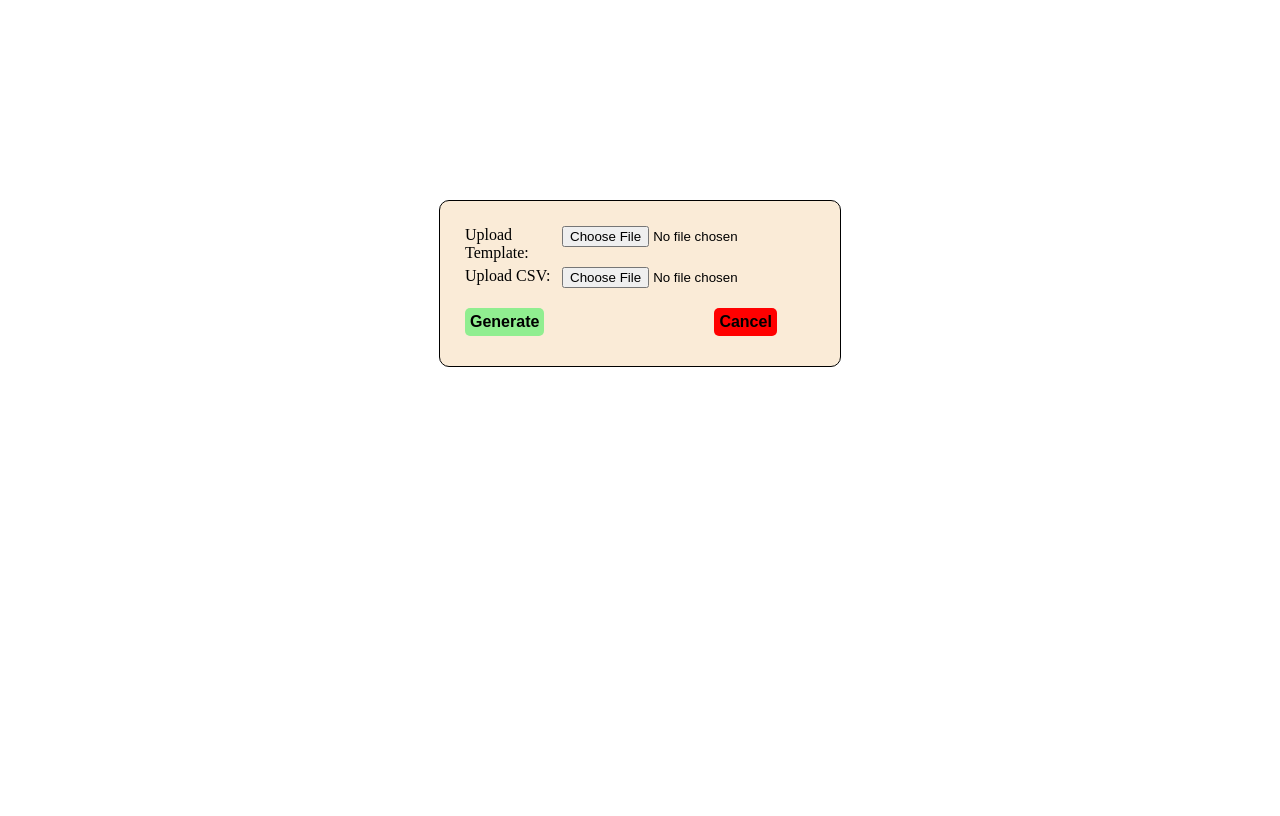
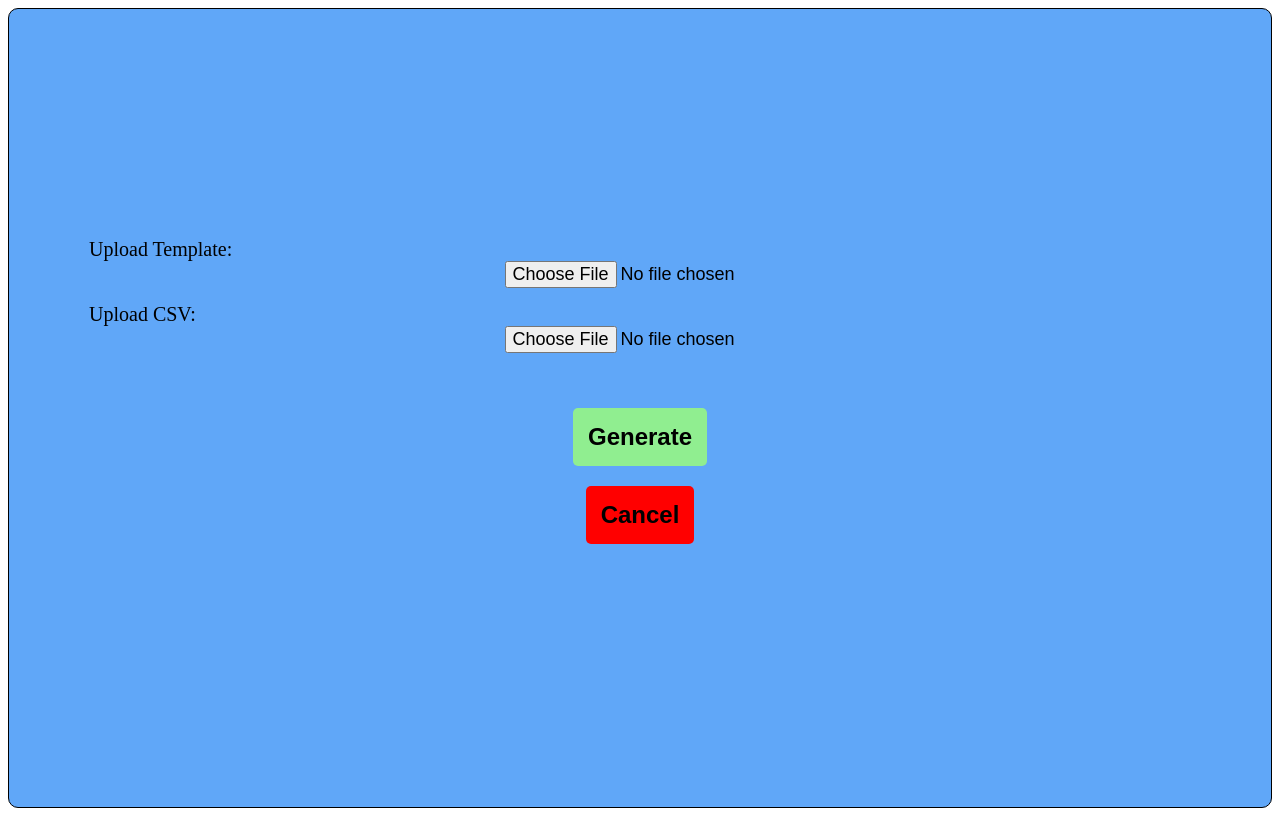
Before and after one commit to mvp-2003/Cert-generator, a Flask app: page / in a window 1280 px wide. Before the commit the page ends 367 px from the top, so only its background shows below. Run offline with Flask 3, Linux system fonts and the light colour scheme.

Commit message:
Improce frontend

```diff
--- a/templates/home.html
+++ b/templates/home.html
@@ -5,54 +5,70 @@
     <meta name="viewport" content="width=device-width, initial-scale=1.0">
     <title>Certificate Generator</title>
     <style>
+        button[type=submit], button[type=reset] {
+            padding: 15px;
+            border-radius: 5px;
+            font-weight: bold;
+            font-size: 24px;
+            border: none;
+            cursor: pointer;
+            margin-bottom: 20px;
+        }
         button[type=submit] {
             background-color: lightgreen;
-            padding: 5px;
-            border-radius: 5px;
-            font-weight: bold;
-            font-size: 16px;
-            border: none;
-            cursor: pointer;
         }
         button[type=submit]:hover {
-            border: 1px solid blue;
-            color: blue;
+            border: 1px solid rgb(10, 234, 140);
+            color: rgb(9, 9, 9);
         }
         button[type=reset] {
             background-color: red;
-            padding: 5px;
-            border-radius: 5px;
-            font-weight: bold;
-            font-size: 16px;
-            border: none;
-            cursor: pointer;
         }
         button[type=reset]:hover {
-            border: 1px solid black;
+            border: 1px solid rgb(226, 1, 1);
             color: black;
         }
         form {
+            display: flex;
+            flex-direction: column;
+            justify-content: center;
+            align-items: center;
             border: 1px solid black;
-            background-color: antiquewhite;
-            width: 350px;
-            height: max-content;
-            padding: 25px;
-            margin: auto;
-            margin-top: 200px;
+            background-color: rgb(96, 167, 248);
+            width: 100%;
+            height: 100vh;
+            padding: 50px;
+            box-sizing: border-box;
             border-radius: 10px;
         }
+
         div {
-            margin-bottom: 5px;
+            width: 100%;
+            margin-bottom: 15px;
             display: flex;
+            flex-direction: column;
+            align-items: center;
         }
+
         label {
-            width: 150px;
+            width: 100%;
             margin-right: 10px;
+            font-size: 20px;
         }
+
         .btn {
-            margin-top: 20px;
+            width: 100%;
+            margin-top: 40px;
             display: flex;
-            gap: 170px;
+            flex-direction: column;
+            align-items: center;
+        }
+        input[type=file] {
+            font-size: 18px;
+        }
+
+        label, input[type=file] {
+            margin-left: 70px;
         }
     </style>
 </head>
```
Also changed, not shown: 1 other file.
